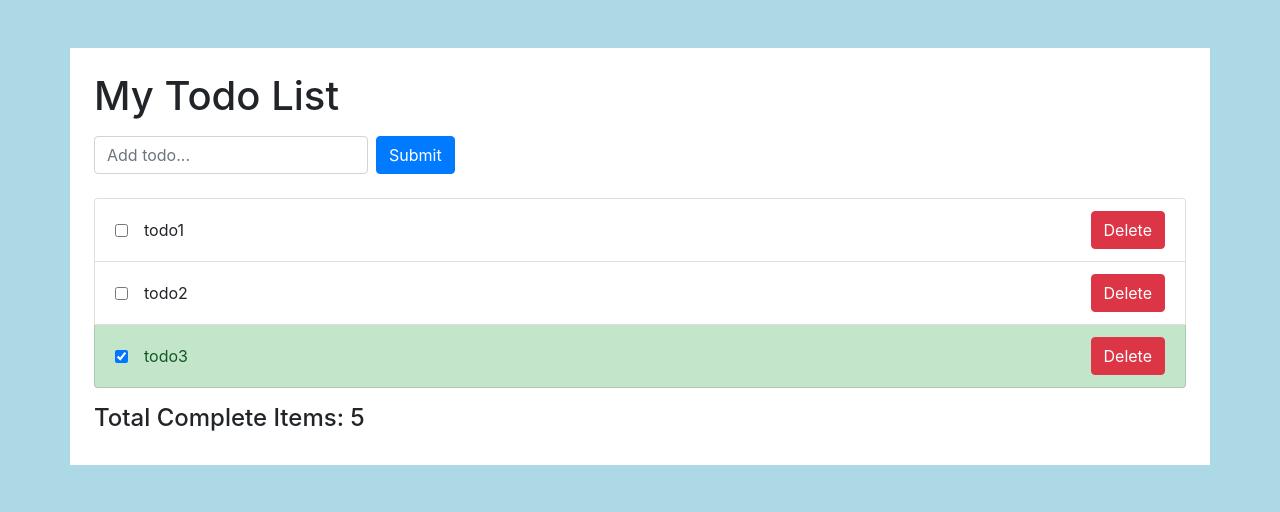
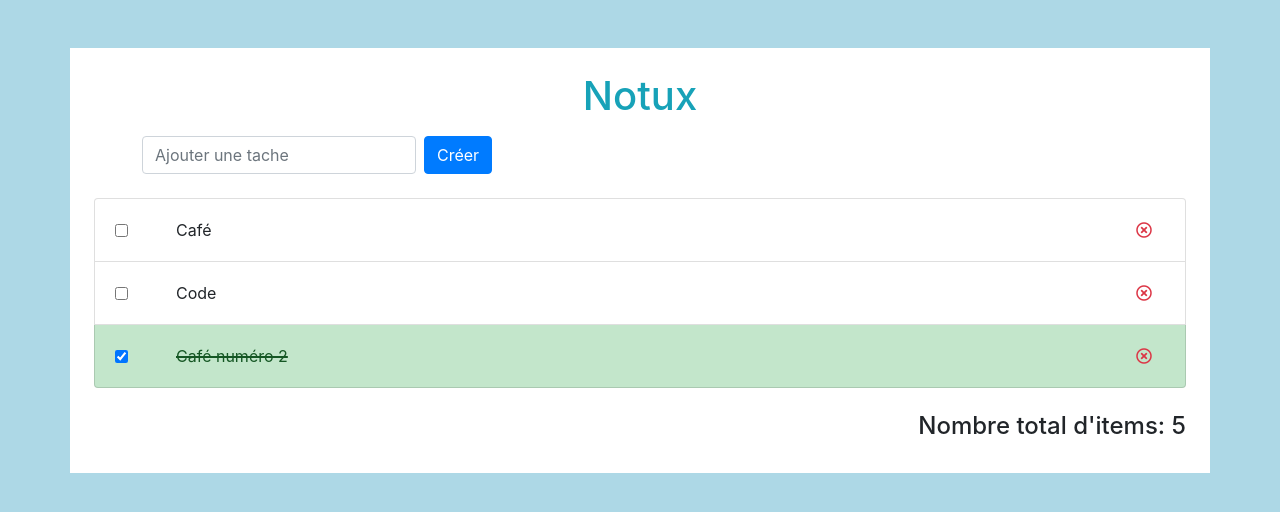
Before and after one commit to Fizioh/Notux, a React (Create React App) app: page / in a window 1280 px wide. Shown: the top 512 px of the page. Built offline with nearby package versions, Linux system fonts and the light colour scheme.

Commit message:
add some stylesheets

```diff
--- a/public/index.html
+++ b/public/index.html
@@ -9,7 +9,7 @@
       name="description"
       content="Web site created using create-react-app"
     />
-    <link rel="apple-touch-icon" href="%PUBLIC_URL%/logo192.png" />
+    <link rel="stylesheet" href="https://cdnjs.cloudflare.com/ajax/libs/font-awesome/5.15.3/css/all.min.css" />
     <!--
       manifest.json provides metadata used when your web app is installed on a
       user's mobile device or desktop. See https://developers.google.com/web/fundamentals/web-app-manifest/
--- /dev/null
+++ b/src/App.css
@@ -0,0 +1,4 @@
+.delete {
+    text-decoration: line-through;
+    text-decoration-thickness: 2px;
+}
--- a/src/App.js
+++ b/src/App.js
@@ -3,11 +3,14 @@ import 'bootstrap/dist/css/bootstrap.min.css';
 import AddTodoForm from './components/AddTodoForm';
 import TodoList from './components/TodoList';
 import TotalCompleteItems from './components/TotalCompleteItems';
+import './App.css';
 
 const App = () => {
 	return (
 		<div className='container bg-white p-4 mt-5'>
-			<h1>My Todo List</h1>
+
+			<h1 className="text-center text-info">Notux</h1>
+
 			<AddTodoForm />
 			<TodoList />
 			<TotalCompleteItems />
--- a/src/components/AddTodoForm.js
+++ b/src/components/AddTodoForm.js
@@ -21,14 +21,14 @@ const AddTodoForm = () => {
 			<label className='sr-only'>Name</label>
 			<input
 				type='text'
-				className='form-control mb-2 mr-sm-2'
-				placeholder='Add todo...'
+				className='form-control mb-2 mr-sm-2 ml-5'
+				placeholder='Ajouter une tache'
 				value={value}
 				onChange={(event) => setValue(event.target.value)}
 			></input>
 
 			<button type='submit' className='btn btn-primary mb-2'>
-				Submit
+				Créer
 			</button>
 		</form>
 	);
--- a/src/components/TodoItem.js
+++ b/src/components/TodoItem.js
@@ -15,18 +15,18 @@ const TodoItem = ({ id, title, completed }) => {
 
 
 	return (
-		<li className={`list-group-item ${completed && 'list-group-item-success'}`}>
+		<li className={`list-group-item ${completed && 'list-group-item-success delete' }`}>
 			<div className='d-flex justify-content-between'>
 				<span className='d-flex align-items-center'>
 					<input
 						type='checkbox'
-						className='mr-3'
+						className='mr-5'
 						checked={completed}
 						onChange={handleCompleteClick}
 						></input>
 					{title}
 				</span>
-				<button onClick={handleDeleteClick} className='btn btn-danger'>Delete</button>
+				<btn onClick={handleDeleteClick} className='btn '><i class="far fa-times-circle text-danger"></i></btn>
 			</div>
 		</li>
 	);
--- a/src/components/TotalCompleteItems.js
+++ b/src/components/TotalCompleteItems.js
@@ -1,7 +1,7 @@
 import React from 'react';
 
 const TotalCompleteItems = () => {
-	return <h4 className='mt-3'>Total Complete Items: 5</h4>;
+	return <h4 className='mt-4 text-right'>Nombre total d'items: 5</h4>;
 };
 
 export default TotalCompleteItems;
--- a/src/redux/todoSlice.js
+++ b/src/redux/todoSlice.js
@@ -3,9 +3,9 @@ import { createSlice} from '@reduxjs/toolkit';
 const todoSlice = createSlice({
     name: "todos",
     initialState: [
-        { id: 1, title: "todo1", completed: false},
-        { id: 2, title: "todo2", completed: false},
-        { id: 3, title: "todo3", completed: true},
+        { id: 1, title: "Café", completed: false},
+        { id: 2, title: "Code", completed: false},
+        { id: 3, title: "Café numéro 2", completed: true},
     ],
     reducers: {
         addTodo: (state, action) => {
```
